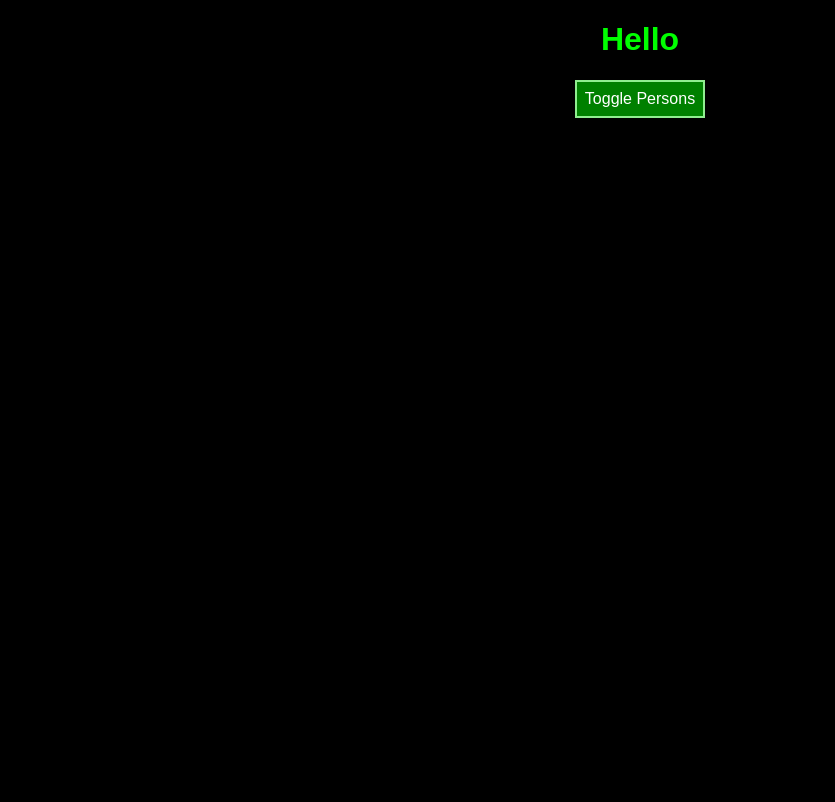
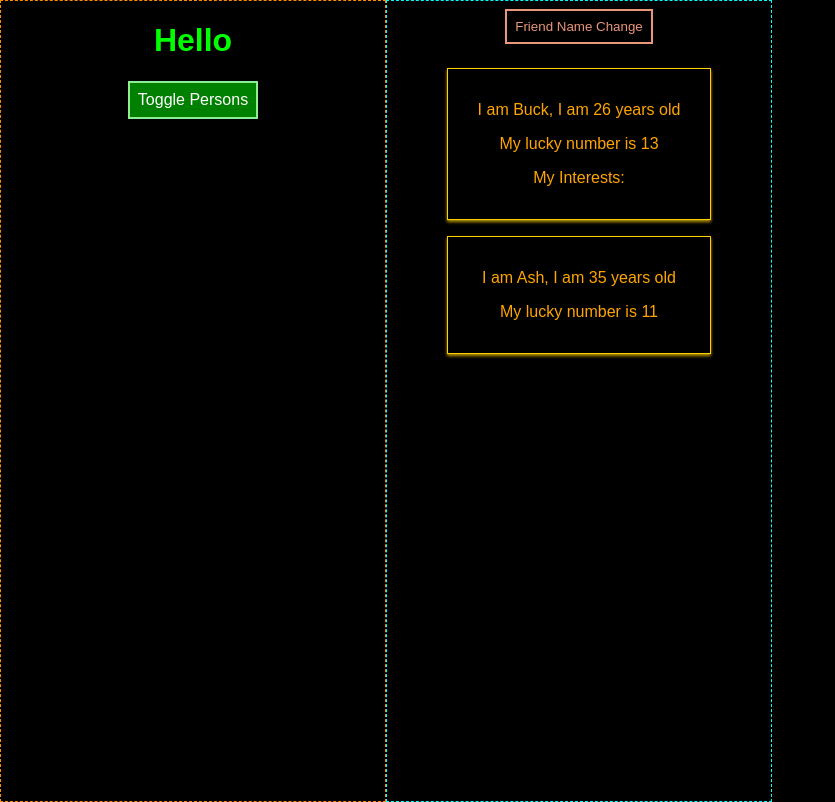
Before and after one commit to BogdanAndrijevski/react-basics, a React (Create React App) app: page / in a window 1280 px wide. Shown: the whole page, without its empty margins (0-835 px from the left). Built offline with nearby package versions, Linux system fonts and the light colour scheme.

Commit message:
ver 1.13 - adding changing some css

```diff
--- a/src/App.css
+++ b/src/App.css
@@ -1,21 +1,38 @@
 .App {
-  text-align: center;
+  /* text-align: center; */
 }
 
-button{
+.btnFriend {
   background-color: black;
   border: 2px solid darksalmon;
   color: darksalmon;
+  padding: 8px;
+  margin: 8px;
+}
 
-}
-input{
-  background-color : black;
+input {
+  background-color: black;
   border: 1px solid cyan;
   margin: 10px;
   color: cyan;
   padding-left: 2px;
 }
 
+.MainForPerson {
+  text-align: center;
+  width: 30%;
+  float: left;
+  border: 1px dashed darkorange;
+  height: 800px;
+}
+
+.MainForFriend {
+  text-align: center;
+  float: left;
+  width: 30%;
+  border: 1px dashed cyan;
+  height: 800px;
+}
 
 /*
 input[type="text"], textarea {
--- a/src/App.js
+++ b/src/App.js
@@ -72,6 +72,7 @@ class App extends Component {
 
     return (
       <div className="App">
+        <div className='MainForPerson'>
           <h1>Hello</h1>
           <button
             style={style}
@@ -94,19 +95,22 @@ class App extends Component {
                 age={this.state.persons[2].age} />
             </div> : null
           }
-        {/* <button onClick={this.changeFriendNameHandler} >Friend Name Change</button>
+        </div>
+        <div className='MainForFriend'>
+          <button className='btnFriend' onClick={this.changeFriendNameHandler} >Friend Name Change</button>
           <Friend
             click={this.changeFriendNameHandler}
             name={this.state.friends[0].name}
             age={this.state.friends[0].age}>My Interests:</Friend>
           <Friend
             name={this.state.friends[1].name}
-          age={this.state.friends[1].age} /> */}
+            age={this.state.friends[1].age} />
         </div>
+      </div> // <div className="App">
     );
   }
 }
 
 export default App;
 
-// ver 1.11 - 49. Working with Inline Styles
+// ver 1.12 - 53. Rendering Content Conditionally
--- a/src/Friend/Friend.css
+++ b/src/Friend/Friend.css
@@ -1,5 +1,5 @@
 .Friend{
-    width: 30%;
+    width: 60%;
     margin: 16px auto;
     border: 1px solid #ffd000;
     box-shadow: 0 2px 3px #b69400;
```
Lines whose indentation alone changed are shown as unchanged.
